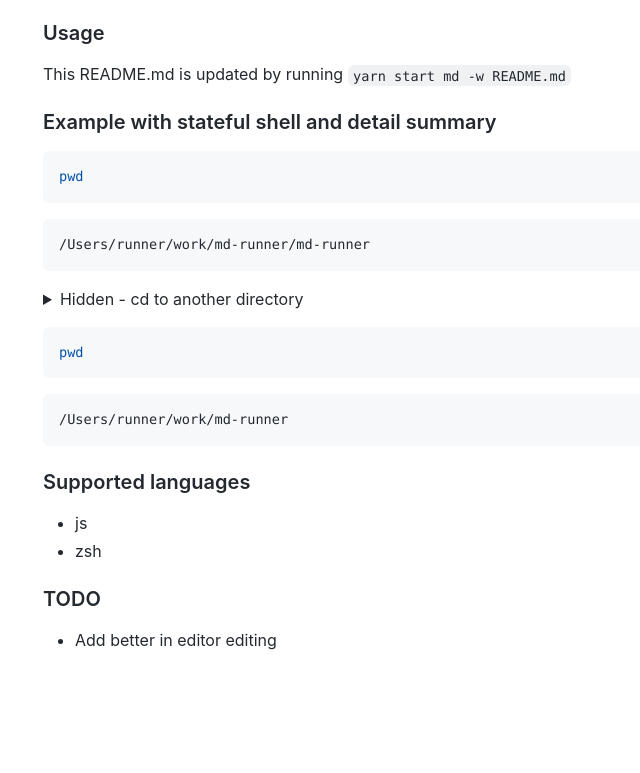
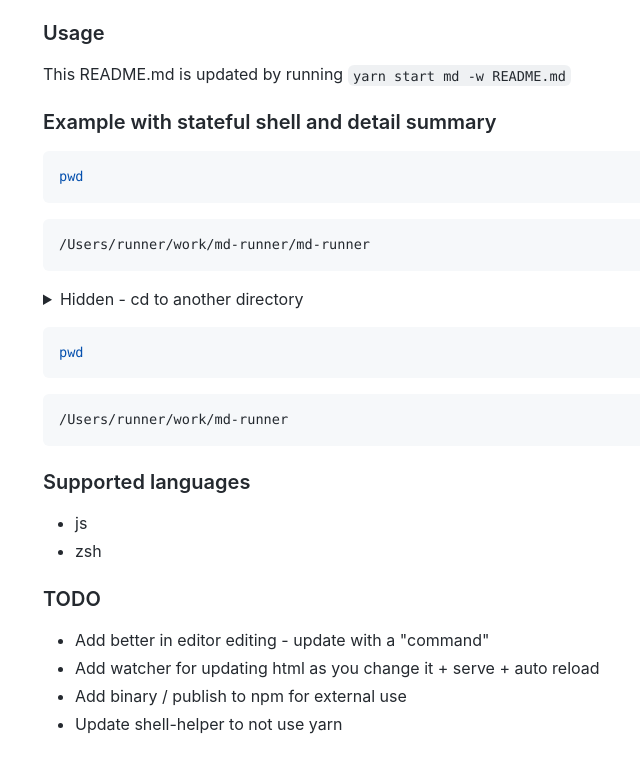
Before and after one commit to ayroblu/md-runner, a plain HTML site: page index.html in a window 1280 px wide. Shown: the part 656-1429 px from the top of the page, without its empty margins (152-792 px from the left). Before the commit the page ends 1353 px from the top, so only its background shows below. Drawn offline with Linux system fonts and the light colour scheme.

Commit message:
deploy: 6850c5067cc3cac9dd60eaaf3fc748ce2f1909b3

```diff
--- a/index.html
+++ b/index.html
@@ -975,7 +975,10 @@ display: none;
     </ul>
     <h3>TODO</h3>
     <ul>
-      <li>Add better in editor editing</li>
+      <li>Add better in editor editing - update with a "command"</li>
+      <li>Add watcher for updating html as you change it + serve + auto reload</li>
+      <li>Add binary / publish to npm for external use</li>
+      <li>Update shell-helper to not use yarn</li>
     </ul>
   </body>
 </html>
```
